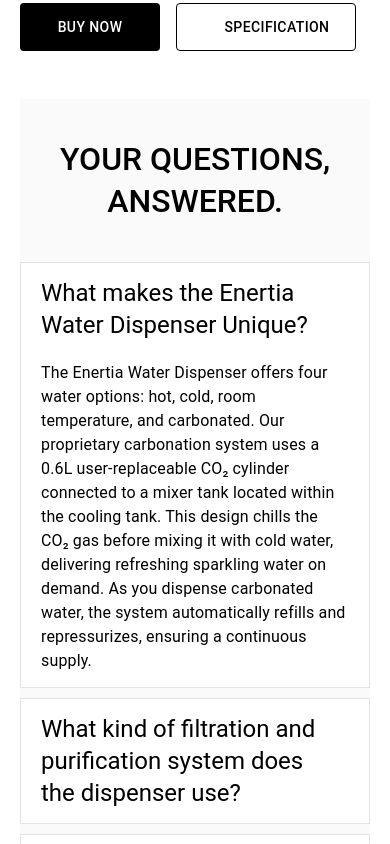
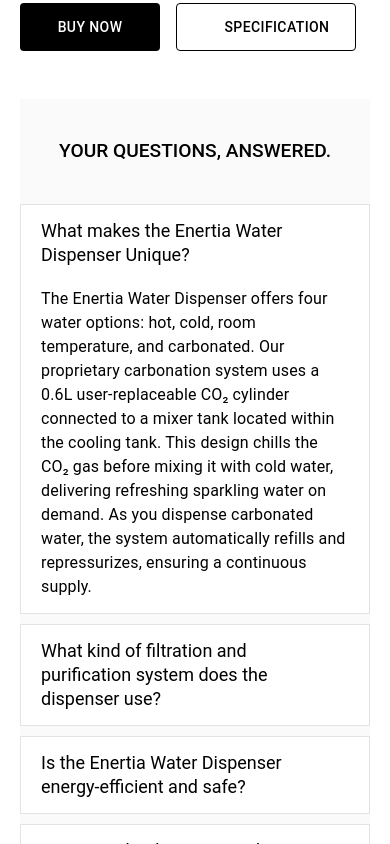
Before and after one commit to hashimrmzn/Enertia, a React (Vite) app: page / in a window 390 px wide. Shown: the part 6760-7604 px from the top of the page. Built offline with nearby package versions, Linux system fonts and the light colour scheme; some icons are missing.

Commit message:
Updated: made some changes

```diff
--- a/src/App.css
+++ b/src/App.css
@@ -537,7 +537,9 @@
   .bottom-hero-icons.flex-row.just-center {
     flex-wrap: wrap;
   }
-
+.faq-sec h5 {
+  font-size: 18px;
+}
   .product-img img {
     width: 40% !important;
   }
--- a/src/Pages/Home/Faq/Faq.jsx
+++ b/src/Pages/Home/Faq/Faq.jsx
@@ -26,7 +26,10 @@
                         fontWeight: 500,
                         textTransform: 'uppercase',
                         lineHeight: '130%',
-                            fontSize:'2rem'
+                        fontSize: {
+                            xs: '1.2rem',
+                            sm: '2rem',
+                        }
                         }}
                 >
                     Your Questions, Answered.
@@ -45,7 +48,7 @@
                 <ToggleButton variant='contained'
                     value="large"
                     sx={{
-                                    m:"40px auto 0 auto",
+                        m: "40px auto 0 auto",
                         width: '200px',
                         border: '1px solid transparent',
                         backgroundColor: 'black',
--- a/src/Pages/Home/Faq/ShowFaq.jsx
+++ b/src/Pages/Home/Faq/ShowFaq.jsx
@@ -32,6 +32,9 @@
                     sx={{
                         lineHeight:"150%",
                         mt: '20px',
+                        fontSize: {
+                            xs: '1rem',
+                        }
                     }}
                     >{answer}</Typography>
                 </Collapse>
```
Lines whose indentation alone changed are shown as unchanged.
